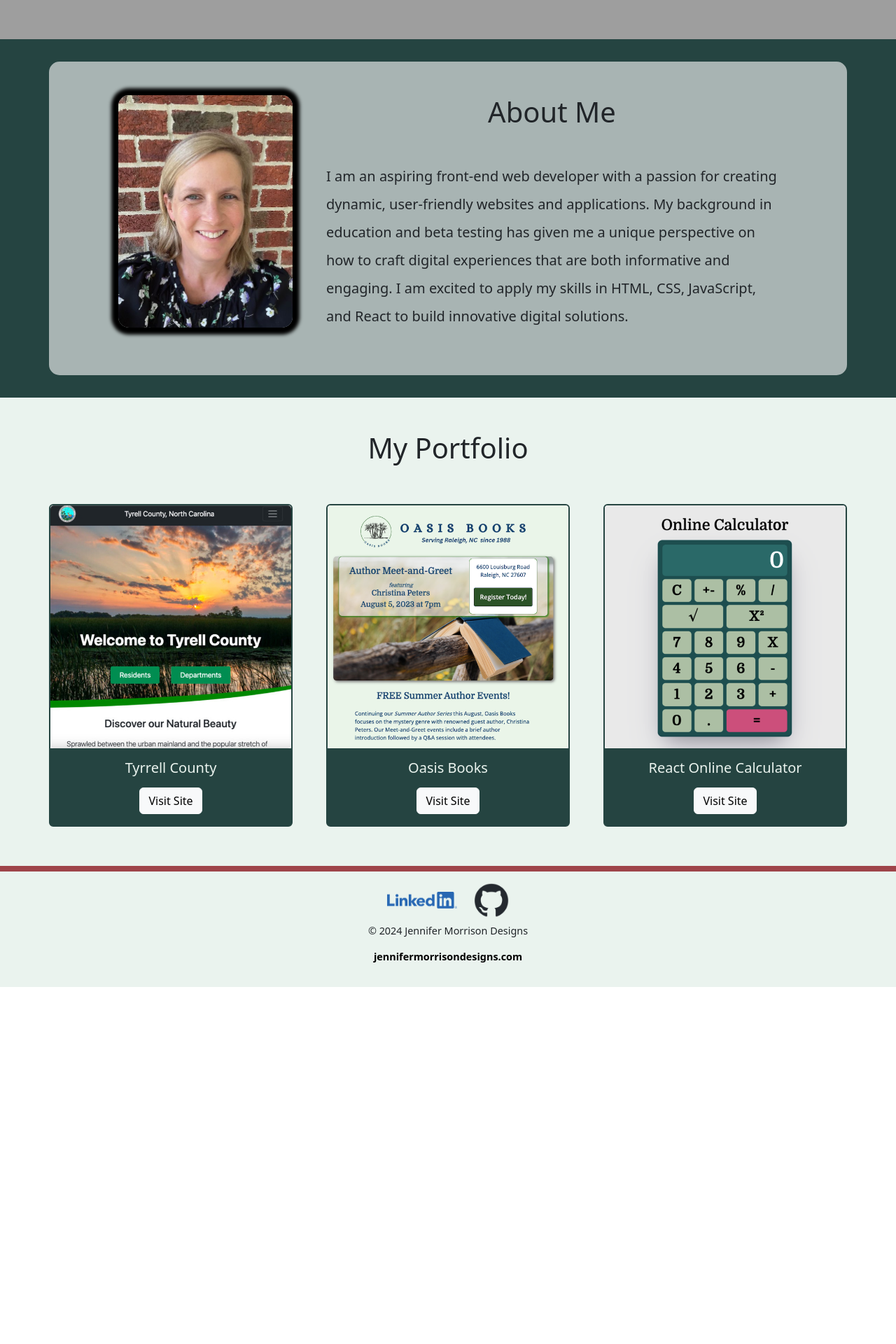
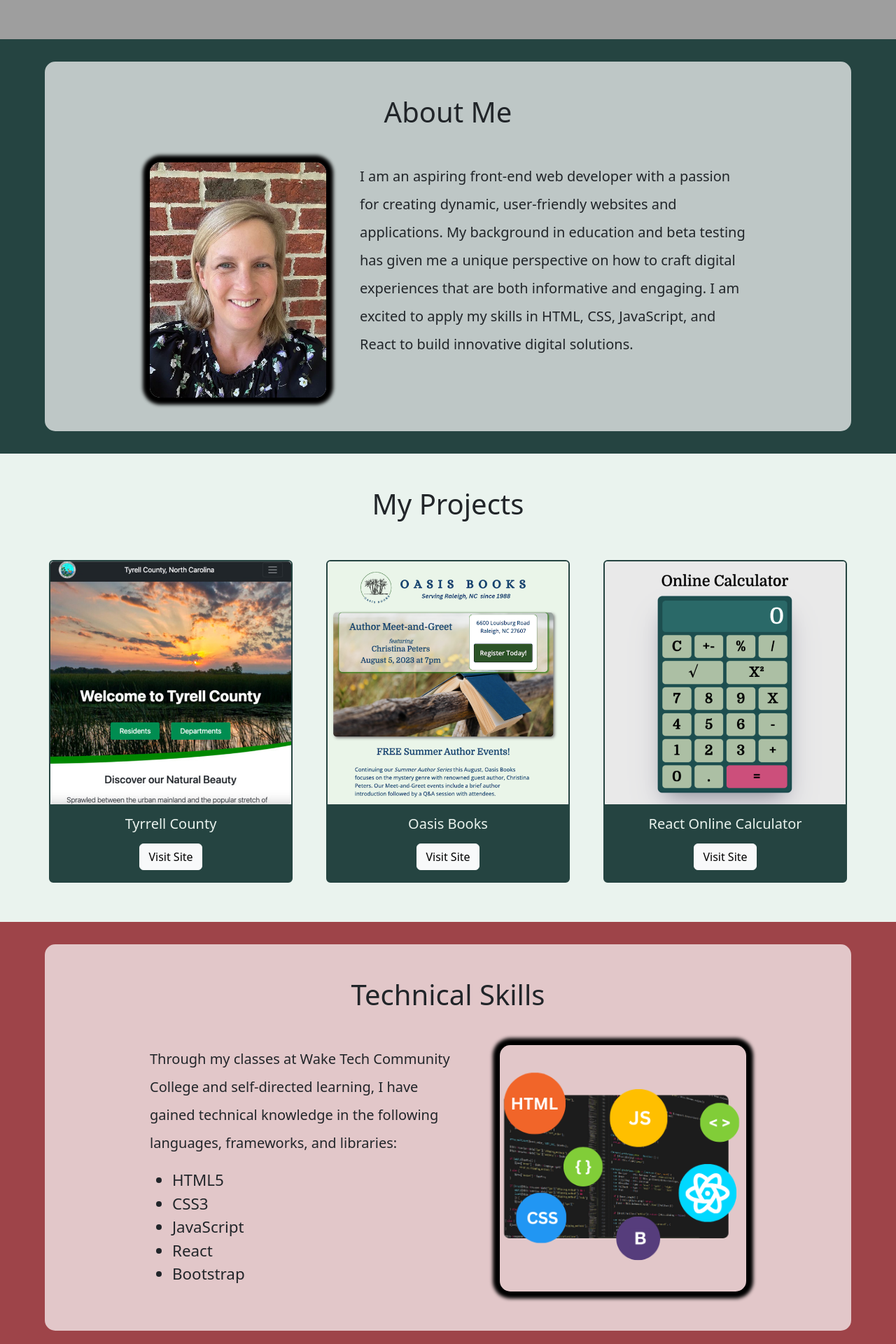
Before and after one commit to jennifer-m-morrison/JMReactPortfolio, a React (Create React App) app: page / in a window 1280 px wide. Shown: the part 760-2680 px from the top of the page at 70% size. Before the commit the page ends 2170 px from the top, so only its background shows below. Built offline with nearby package versions, Linux system fonts and the light colour scheme; grey boxes are pictures that could not be loaded.

Commit message:
Added Skills Section to webpage and minor formatting tweaks

```diff
--- a/src/Components/About.css
+++ b/src/Components/About.css
@@ -5,7 +5,8 @@
 }
 
 .about-container {
-    background-color: rgba(255, 255, 255, 0.6);
+    background-color: rgba(255, 255, 255, 0.7);
+    max-width: 90%;
     border-radius: 15px;
 }
 
--- a/src/Components/About.js
+++ b/src/Components/About.js
@@ -7,15 +7,15 @@ import "./About.css";
 function About() {
     return (
         <div className="about-wrapper" id="about">
-            <Container className= "about-container px-0 py-5 mx-auto w-100">
+            <Container className= "about-container px-0 py-5 mx-auto">
+                <h1 className="text-center mb-5">About Me</h1>
                 <Row className="d-flex justify-content-center align-content-center g-5">
                     <Col xs={9} md={7} lg={3} >
                         <img src={profilePic} className="img-profile img-fluid" alt="Jennifer Morrison
                         wearing black floral blouse in front of brick wall" />
                     </Col>
-                    <Col xs={10} md={10} lg={7}>
-                        <h1 className="text-center">About Me</h1>
-                        <p className="mt-5 lh-lg fs-5">I am an aspiring front-end web developer with a passion for creating dynamic, user-friendly websites and applications. My background in education and beta testing has given me a unique perspective on how to craft digital experiences that are both informative and engaging. I am excited to apply my skills in HTML, CSS, JavaScript, and React to build innovative digital solutions.</p>
+                    <Col xs={10} md={10} lg={6}>
+                        <p className="lh-lg fs-5">I am an aspiring front-end web developer with a passion for creating dynamic, user-friendly websites and applications. My background in education and beta testing has given me a unique perspective on how to craft digital experiences that are both informative and engaging. I am excited to apply my skills in HTML, CSS, JavaScript, and React to build innovative digital solutions.</p>
                     </Col>
                 </Row>
             </Container>
--- a/src/Components/Main.js
+++ b/src/Components/Main.js
@@ -2,12 +2,14 @@ import React from 'react';
 import About from './About.js';
 import Projects from './Projects.js';
 import "bootstrap/dist/css/bootstrap.min.css";
+import Skills from './Skills.js';
 
 function Main() {
     return (
         <main>
             <About />
             <Projects />
+            <Skills />
         </main>
     );
 }
--- a/src/Components/Nav.js
+++ b/src/Components/Nav.js
@@ -8,12 +8,13 @@ import './Nav.css';
 
 function Navigation() {
     return (
-        <Navbar expand="lg" className="navbar navbar-light">
+        <Navbar expand="lg" className="navbar navbar-light" >
             <Container>
-                <Navbar.Brand href="#">
+                <Navbar.Brand href="#nav">
                     <img
                         src={jmlogo}
                         className="d-inline-block align-center me-3"
+                        id="nav"
                         alt="Jennifer Morrison Designs logo"
                     />
                     <span className="brand-title d-none d-md-inline-block">Jennifer Morrison Designs</span></Navbar.Brand>
@@ -22,7 +23,7 @@ function Navigation() {
                     <Nav className="ms-auto">
                         <Nav.Link href="#about">About Me</Nav.Link>
                         <Nav.Link href="#projects">Projects</Nav.Link>
-                        <Nav.Link href="#link">Skills</Nav.Link>
+                        <Nav.Link href="#skills">Skills</Nav.Link>
                         <Nav.Link href="#link">Experience</Nav.Link>
                     </Nav>
                 </Navbar.Collapse>
--- a/src/Components/Projects.js
+++ b/src/Components/Projects.js
@@ -12,7 +12,7 @@ function Projects() {
     return (
         <div className="projects-wrapper pb-2" id="projects">
             <Container className="px-0 py-5 mx-auto w-100">
-                <h1 className="text-center">My Portfolio</h1>
+                <h1 className="text-center">My Projects</h1>
                 <Row className="d-flex justify-content-center align-content-center g-5 mt-1">
                     <Col xs={10} md={6} lg={4}>
                         <Card className="card-container">
--- /dev/null
+++ b/src/Components/Skills.css
@@ -0,0 +1,15 @@
+.skills-wrapper {
+    background-color: #9e4449;
+    padding: 2rem 0;
+    width: 100%;
+}
+
+.skills-container {
+    background-color: rgba(255, 255, 255, 0.7);
+    max-width: 90%;
+    border-radius: 15px;
+}
+
+ul, li {
+    font-size: 1.4rem;
+}
--- /dev/null
+++ b/src/Components/Skills.js
@@ -0,0 +1,32 @@
+import React from 'react';
+import { Container, Row, Col } from 'react-bootstrap';
+import "bootstrap/dist/css/bootstrap.min.css";
+import './Skills.css';
+import skillsPic from '../assets/skills.png';
+
+function Skills() {
+    return (
+        <div className="skills-wrapper" id="skills">
+            <Container className="skills-container px-0 py-5 mx-auto w-100">
+                <h1 className="text-center mb-5">Technical Skills</h1>
+                <Row className="d-flex justify-content-center align-content-center g-5">
+                    <Col xs={10} md={10} lg={5}>
+                        <p className="lh-lg fs-5">Through my classes at Wake Tech Community College and self-directed learning, I have gained technical knowledge in the following languages, frameworks, and libraries:</p>
+                        <ul>
+                            <li>HTML5</li>
+                            <li>CSS3</li>
+                            <li>JavaScript</li>
+                            <li>React</li>
+                            <li>Bootstrap</li>
+                        </ul>
+                    </Col>
+                    <Col xs={9} md={7} lg={4} >
+                        <img src={skillsPic} className="img-profile img-fluid mx-auto" alt="Computer screen filled with code and solid circles labelled with programming languages floating on top" />
+                    </Col>
+                </Row>
+            </Container>
+        </div>
+    );
+}
+
+export default Skills;
```
Also changed, not shown: src/Components/Nav.css (line endings or trailing spaces), src/assets/skills.png (added).
